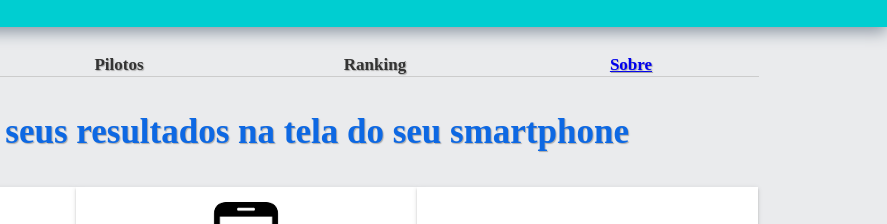
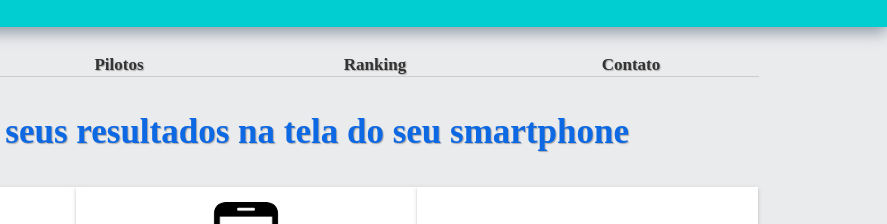
Before and after one commit to nobre14/wd, a plain HTML site: page index.html in a window 1280 px wide. Shown: the part 153-377 px from the top of the page, 393-1280 px from the left. Drawn offline with Linux system fonts and the light colour scheme.

Commit message:
qefq
fqwf

```diff
--- a/index.html
+++ b/index.html
@@ -17,7 +17,7 @@
 			<div class="ativo">Início</div>
 			<div>Pilotos</div>
 			<div>Ranking</div>
-			<div><a href="https://nobre14.github.io/wd/sobre.html">Sobre</a></div>
+			<div>Contato</div>
 		</div>
 
 		<h3> Controle seus resultados na tela do seu smartphone </h3>
```
